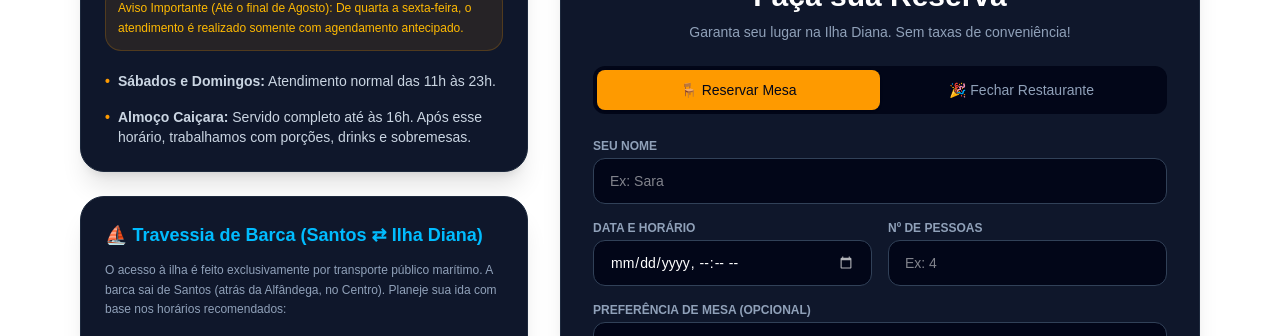
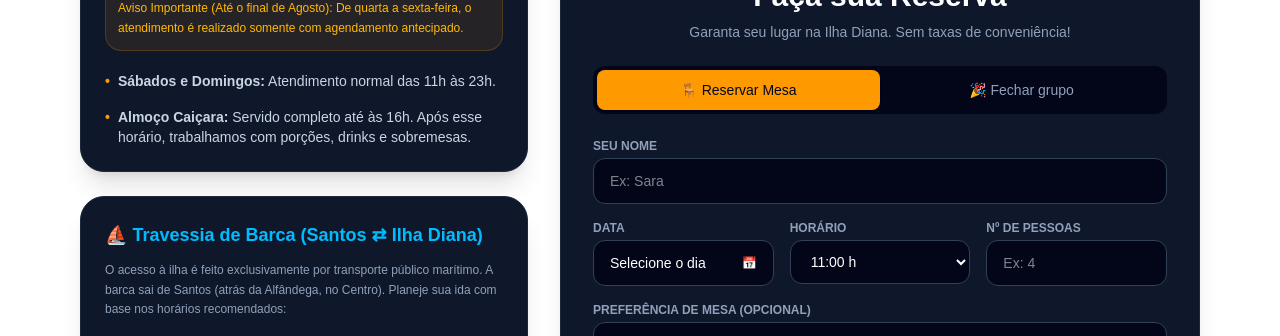
Before and after one commit to AndreyCadmo/as-guerreiras, a Next.js app: page /reservas in a window 1280 px wide. Shown: the part 461-797 px from the top of the page. Built offline with nearby package versions, Linux system fonts and the light colour scheme.

Commit message:
Implement calendar selection and improve reservation form validation

```diff
--- a/app/components/reserve.tsx
+++ b/app/components/reserve.tsx
@@ -1,25 +1,41 @@
 'use client'
 
 import { useState } from 'react';
+import { DayPicker } from 'react-day-picker';
+import { format, isBefore, startOfDay } from 'date-fns';
+import { ptBR } from 'date-fns/locale';
+import 'react-day-picker/dist/style.css';
 
 export default function Reserve() {
     const [tipoReserva, setTipoReserva] = useState<'mesa' | 'pacote'>('mesa');
     const [nome, setNome] = useState('');
-    const [dataHora, setDataHora] = useState('');
+    const [dataSelecionada, setDataSelecionada] = useState<Date | undefined>(undefined);
+    const [mostrarCalendario, setMostrarCalendario] = useState(false);
+    const [hora, setHora] = useState('11:00');
     const [pessoas, setPessoas] = useState('');
     const [preferenciaMesa, setPreferenciaMesa] = useState('');
+    const [erroPessoas, setErroPessoas] = useState(false);
 
     const TELEFONE_QUIOSQUE = "5513974010251";
+
+    const horariosDisponiveis = [
+        "11:00", "12:00", "13:00", "14:00", "15:00",
+        "16:00", "17:00", "18:00", "19:00", "20:00", "21:00", "22:00"
+    ];
+
+    const bloquearData = (day: Date) => {
+        const hoje = startOfDay(new Date());
+        const diaSemana = day.getDay();
+        return isBefore(day, hoje) || diaSemana === 1 || diaSemana === 2;
+    };
 
     const handleEnviarReserva = (e: React.FormEvent) => {
         e.preventDefault();
 
-        let dataHoraFormatada = '';
-        if (dataHora) {
-            const [dataParte, horaParte] = dataHora.split('T');
-            const [ano, mes, dia] = dataParte.split('-');
-            dataHoraFormatada = `${dia}/${mes}/${ano} às ${horaParte}`;
-        }
+        if (!dataSelecionada) return;
+        if (tipoReserva === 'mesa' && Number(pessoas) > 24) return;
+
+        const dataHoraFormatada = `${format(dataSelecionada, 'dd/MM/yyyy')} às ${hora}h`;
 
         let mensagem = '';
 
@@ -37,7 +53,7 @@ export default function Reserve() {
     };
 
     return (
-        <div className="w-full bg-slate-900 p-6 md:p-8 rounded-3xl shadow-xl border border-slate-800 text-white flex flex-col justify-between">
+        <div className="w-full bg-slate-900 p-6 md:p-8 rounded-3xl shadow-xl border border-slate-800 text-white flex flex-col justify-between relative">
             <div>
                 <div className="text-center mb-6">
                     <span className="text-amber-400 text-xs font-semibold tracking-wider uppercase">Agendamento Online</span>
@@ -50,19 +66,17 @@ export default function Reserve() {
                 <div className="flex bg-slate-950 p-1 rounded-xl mb-6">
                     <button
                         type="button"
-                        className={`flex-1 py-2.5 text-sm font-medium rounded-lg transition-all ${tipoReserva === 'mesa' ? 'bg-amber-500 text-slate-950 shadow font-bold' : 'text-slate-400 hover:text-white'
-                            }`}
-                        onClick={() => { setTipoReserva('mesa'); setPessoas(''); }}
+                        className={`flex-1 py-2.5 text-sm font-medium rounded-lg transition-all ${tipoReserva === 'mesa' ? 'bg-amber-500 text-slate-950 shadow font-bold' : 'text-slate-400 hover:text-white'}`}
+                        onClick={() => { setTipoReserva('mesa'); setPessoas(''); setErroPessoas(false); }}
                     >
                         🪑 Reservar Mesa
                     </button>
                     <button
                         type="button"
-                        className={`flex-1 py-2.5 text-sm font-medium rounded-lg transition-all ${tipoReserva === 'pacote' ? 'bg-amber-500 text-slate-950 shadow font-bold' : 'text-slate-400 hover:text-white'
-                            }`}
-                        onClick={() => { setTipoReserva('pacote'); setPessoas('15'); }}
+                        className={`flex-1 py-2.5 text-sm font-medium rounded-lg transition-all ${tipoReserva === 'pacote' ? 'bg-amber-500 text-slate-950 shadow font-bold' : 'text-slate-400 hover:text-white'}`}
+                        onClick={() => { setTipoReserva('pacote'); setPessoas('15'); setErroPessoas(false); }}
                     >
-                        🎉 Fechar Restaurante
+                        🎉 Fechar grupo
                     </button>
                 </div>
 
@@ -79,24 +93,45 @@ export default function Reserve() {
                         />
                     </div>
 
-                    <div className="grid grid-cols-2 gap-4">
+                    <div className="grid grid-cols-1 sm:grid-cols-3 gap-4 relative">
+                        <div className="relative">
+                            <label className="block text-xs font-semibold text-slate-400 uppercase mb-1">Data</label>
+                            <button
+                                type="button"
+                                className="w-full bg-slate-950 border border-slate-700 rounded-xl px-4 py-3 text-sm focus:outline-none focus:border-amber-500 transition-colors text-white text-left flex justify-between items-center"
+                                onClick={() => setMostrarCalendario(!mostrarCalendario)}
+                            >
+                                <span>{dataSelecionada ? format(dataSelecionada, 'dd/MM/yyyy') : "Selecione o dia"}</span>
+                                <span className="text-slate-500 text-xs">📅</span>
+                            </button>
+
+                            {mostrarCalendario && (
+                                <div className="absolute z-50 mt-2 p-3 bg-slate-950 border border-slate-800 rounded-2xl shadow-2xl left-0 top-full text-white card-calendario">
+                                    <DayPicker
+                                        mode="single"
+                                        selected={dataSelecionada}
+                                        onSelect={(dia) => {
+                                            setDataSelecionada(dia);
+                                            setMostrarCalendario(false);
+                                        }}
+                                        disabled={bloquearData}
+                                        locale={ptBR}
+                                    />
+                                </div>
+                            )}
+                        </div>
+
                         <div>
-                            <label className="block text-xs font-semibold text-slate-400 uppercase mb-1">Data e Horário</label>
-                            <input
-                                type="datetime-local"
-                                required
-                                className="w-full bg-slate-950 border border-slate-700 rounded-xl px-4 py-3 text-sm focus:outline-none focus:border-amber-500 transition-colors text-white cursor-pointer
-        [&::-webkit-calendar-picker-indicator]:invert [&::-webkit-calendar-picker-indicator]:opacity-70 hover:[&::-webkit-calendar-picker-indicator]:opacity-100"
-                                value={dataHora}
-                                onChange={(e) => setDataHora(e.target.value)}
-                                onClick={(e) => {
-                                    try {
-                                        (e.target as HTMLInputElement).showPicker();
-                                    } catch (err) {
-                                        console.log(err);
-                                    }
-                                }}
-                            />
+                            <label className="block text-xs font-semibold text-slate-400 uppercase mb-1">Horário</label>
+                            <select
+                                className="w-full bg-slate-950 border border-slate-700 rounded-xl px-4 py-3 text-sm focus:outline-none focus:border-amber-500 transition-colors text-white cursor-pointer"
+                                value={hora}
+                                onChange={(e) => setHora(e.target.value)}
+                            >
+                                {horariosDisponiveis.map((h) => (
+                                    <option key={h} value={h}>{h} h</option>
+                                ))}
+                            </select>
                         </div>
 
                         <div>
@@ -106,10 +141,16 @@ export default function Reserve() {
                                     type="number"
                                     required
                                     min="1"
+                                    max="24"
                                     placeholder="Ex: 4"
-                                    className="w-full bg-slate-950 border border-slate-700 rounded-xl px-4 py-3 text-sm focus:outline-none focus:border-amber-500 transition-colors"
+                                    className={`w-full bg-slate-950 border rounded-xl px-4 py-3 text-sm focus:outline-none transition-colors ${erroPessoas ? 'border-red-500 focus:border-red-500' : 'border-slate-700 focus:border-amber-500'}`}
                                     value={pessoas}
-                                    onChange={(e) => setPessoas(e.target.value)}
+                                    onChange={(e) => {
+                                        const val = e.target.value;
+                                        setPessoas(val);
+                                        if (Number(val) > 24) setErroPessoas(true);
+                                        else setErroPessoas(false);
+                                    }}
                                 />
                             ) : (
                                 <select
@@ -117,13 +158,19 @@ export default function Reserve() {
                                     value={pessoas}
                                     onChange={(e) => setPessoas(e.target.value)}
                                 >
-                                    <option value="15">15 a 25 pessoas</option>
-                                    <option value="30">26 a 40 pessoas</option>
-                                    <option value="50">41 a 50 pessoas (Máximo)</option>
+                                    <option value="15">15 a 24 pessoas</option>
+                                    <option value="30">25 a 40 pessoas</option>
+                                    <option value="50">41 a 50 pessoas</option>
                                 </select>
                             )}
                         </div>
                     </div>
+
+                    {tipoReserva === 'mesa' && erroPessoas && (
+                        <div className="bg-red-500/10 border border-red-500/20 text-red-400 text-xs py-2 px-4 rounded-xl text-center font-medium animate-pulse">
+                            ⚠️ Para reservas acima de 24 pessoas, selecione a opção <strong>"Fechar grupo"</strong> no topo do formulário.
+                        </div>
+                    )}
 
                     {tipoReserva === 'mesa' ? (
                         <div>
@@ -139,14 +186,21 @@ export default function Reserve() {
                     ) : (
                         <div className="bg-slate-950/50 p-4 rounded-xl border border-dashed border-slate-700 text-xs text-slate-400 space-y-1">
                             <p className="font-semibold text-amber-400">📌 Regras do Pacote Exclusivo:</p>
-                            <p>• O quiosque será fechado apenas para o seu grupo.</p>
-                            <p>• Capacidade permitida: Mínimo de 15 e máximo de 50 pessoas.</p>
+                            <p className="text-[11px] text-amber-500/90 font-medium pb-1">⚠️ Cardápio exclusivamente caiçara (Sem opções de carne vermelha ou suína)</p>
+                            <p className="pt-1">• Capacidade permitida: Mínimo de 15 e máximo de 50 pessoas.</p>
+                            <p className="text-slate-300">• O Quiosque será fechado apenas para grupos acima de 24 pessoas.</p>
+                            <p className="text-[11px] text-amber-500/90 font-medium pb-1">• Escolher pacote de acordo com o número de pessoas e itens desejados.</p>
+                            <p>• A reserva do pacote deve ser feita com antecedência mínima de 7 dias.</p>
                         </div>
                     )}
 
                     <button
                         type="submit"
-                        className="w-full bg-amber-500 text-slate-950 font-black py-3.5 px-4 rounded-xl hover:bg-amber-400 transition-colors shadow-lg shadow-amber-500/10 flex justify-center items-center gap-2 mt-2"
+                        disabled={!dataSelecionada || (tipoReserva === 'mesa' && erroPessoas)}
+                        className={`w-full font-black py-3.5 px-4 rounded-xl transition-colors shadow-lg flex justify-center items-center gap-2 mt-2 ${!dataSelecionada || (tipoReserva === 'mesa' && erroPessoas)
+                            ? 'bg-slate-800 text-slate-500 cursor-not-allowed shadow-none border border-slate-700/50'
+                            : 'bg-amber-500 text-slate-950 hover:bg-amber-400 shadow-amber-500/10'
+                            }`}
                     >
                         <span>💬 Enviar Solicitação via WhatsApp</span>
                     </button>
```
